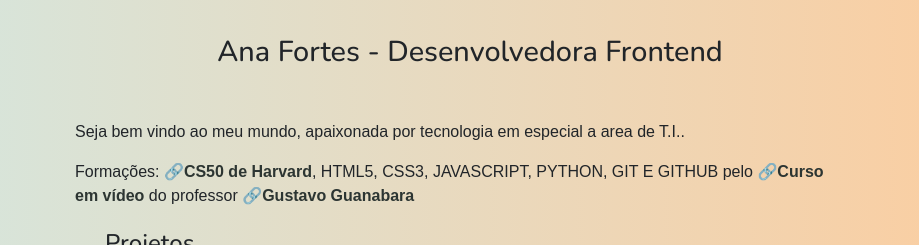
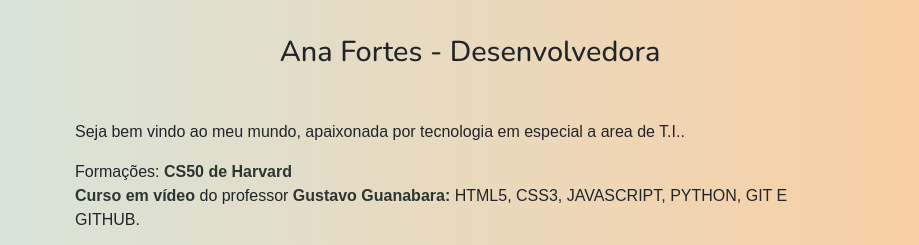
Before and after one commit to AnnaFortes/homepage, a plain HTML site: page html/index.html in a window 1280 px wide. Shown: the top 245 px of the page, without its empty margins (180-1099 px from the left). Drawn offline with nearby package versions, Linux system fonts and the light colour scheme; a small style sheet from the web is missing.

Commit message:
algumas modificações
mudar background amanhã...

```diff
--- a/html/estilos/styles.css
+++ b/html/estilos/styles.css
@@ -59,10 +59,6 @@ main a:hover {
     cursor: pointer;
 }
 
-a.externo::before {
-    content: '\1f517';
-}
-
 img {
     width: 50px;
     height: 50px;
--- a/html/index.html
+++ b/html/index.html
@@ -11,11 +11,11 @@
 </head>
 <body>
     <header>
-        <h2>Ana Fortes - Desenvolvedora Frontend</h2>
+        <h2>Ana Fortes - Desenvolvedora</h2>
     </header>
     <main>
         <p>Seja bem vindo ao meu mundo, apaixonada por tecnologia em especial a area de T.I.. </p>
-        <p>Formações: <a class="externo" href="https://learning.edx.org/course/course-v1:HarvardX+CS50+X/home" target="_blank"><strong>CS50 de Harvard</strong></a>, HTML5, CSS3, JAVASCRIPT, PYTHON, GIT E GITHUB pelo <a class="externo" href="https://www.cursoemvideo.com/" target="_blank"><strong>Curso em vídeo</strong></a> do professor <strong><a class="externo" href="https://github.com/gustavoguanabara" target="_blank">Gustavo Guanabara</a></strong></p>
+        <p>Formações: <a class="externo" href="https://learning.edx.org/course/course-v1:HarvardX+CS50+X/home" target="_blank"><strong>CS50 de Harvard</strong></a><br> <a class="externo" href="https://www.cursoemvideo.com/" target="_blank"><strong>Curso em vídeo</strong></a> do professor <strong><a class="externo" href="https://github.com/gustavoguanabara" target="_blank">Gustavo Guanabara: </a></strong>HTML5, CSS3, JAVASCRIPT, PYTHON, GIT E GITHUB.</p>
 
         <h2 class="fonte">Projetos</h2>
 
```
